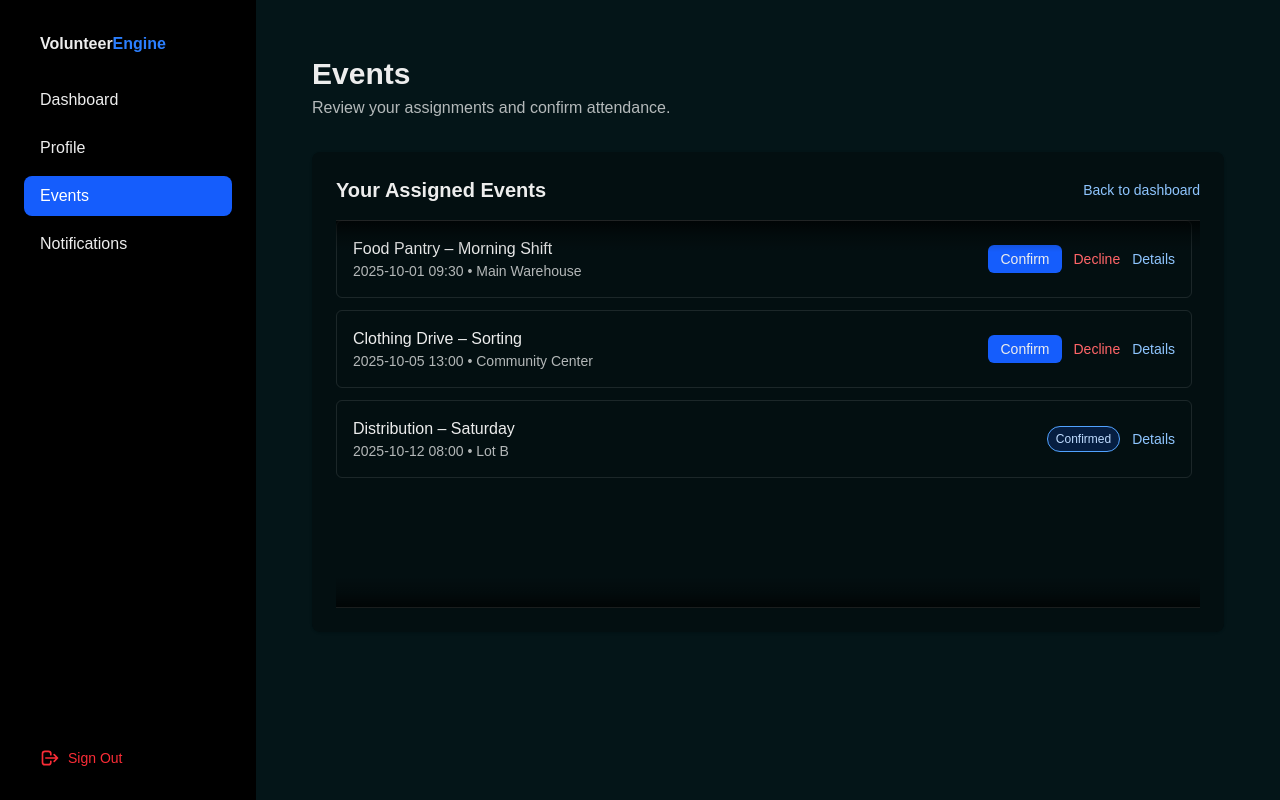
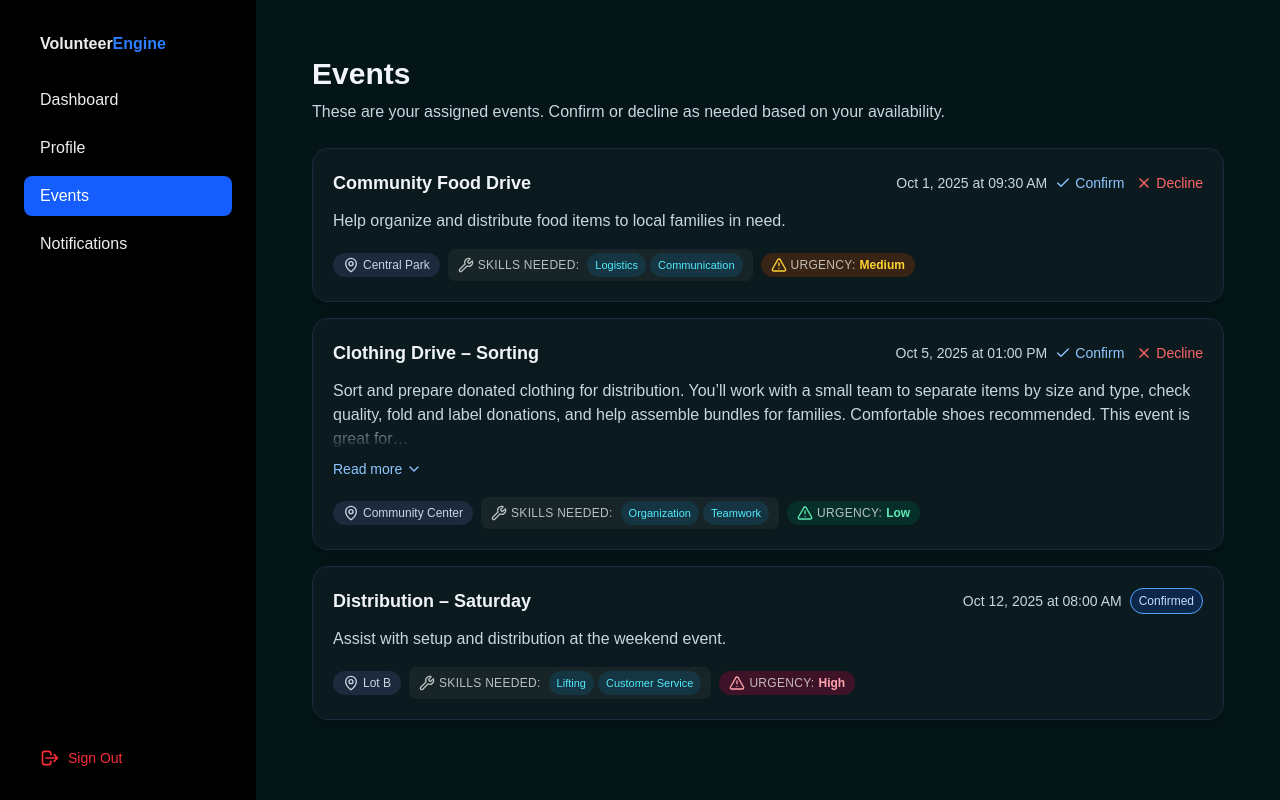
Before and after one commit to ricsf2000/VolunteerEngine, a Next.js app: page /volunteer/events in a window 1280 px wide. Built offline with nearby package versions, Linux system fonts and the light colour scheme; a web font is replaced by a local one.

Commit message:
Volunteer events: cards, urgency chip, skills group, read-more collapse

```diff
--- a/src/app/volunteer/events/page.tsx
+++ b/src/app/volunteer/events/page.tsx
@@ -1,123 +1,255 @@
+// src/app/volunteer/events/page.tsx
 'use client';
 
-import { useState } from "react";
-import Link from "next/link";
-
+import React, { useState } from "react";
+import {
+  Calendar,
+  MapPin,
+  Check,
+  X,
+  AlertTriangle,
+  ChevronDown,
+  ChevronUp,
+  Wrench,
+} from "lucide-react";
 
 type EventItem = {
   id: string;
-  title: string;
-  date: string;
-  location: string;
-  status: "Pending" | "Confirmed" | "Declined";
+  eventName: string;           // <= 100 chars (enforced on admin side)
+  description: string;         // textarea
+  location: string;            // textarea
+  requiredSkills: string[];    // multi-select
+  urgency: "Low" | "Medium" | "High"; // select
+  eventDate: string;           // ISO "YYYY-MM-DD"
+  eventTime?: string;          // "HH:mm" (optional)
+  status: "Pending" | "Confirmed";
 };
+
+// Clear urgency visuals: chip color + icon color
+const urgencyUI: Record<EventItem["urgency"], { chip: string; icon: string }> = {
+  High:   { chip: "bg-rose-900/40 text-rose-300",       icon: "text-rose-300" },
+  Medium: { chip: "bg-amber-900/40 text-amber-300",     icon: "text-amber-300" },
+  Low:    { chip: "bg-emerald-900/40 text-emerald-300", icon: "text-emerald-300" },
+};
+
+const WORD_LIMIT = 40;
 
 export default function VolunteerEvents() {
   const [events, setEvents] = useState<EventItem[]>([
-    { id: "e1", title: "Food Pantry – Morning Shift", date: "2025-10-01 09:30", location: "Main Warehouse", status: "Pending" },
-    { id: "e2", title: "Clothing Drive – Sorting",    date: "2025-10-05 13:00", location: "Community Center", status: "Pending" },
-    { id: "e3", title: "Distribution – Saturday",     date: "2025-10-12 08:00", location: "Lot B",            status: "Confirmed" },
+    {
+      id: "e1",
+      eventName: "Community Food Drive",
+      description: "Help organize and distribute food items to local families in need.",
+      location: "Central Park",
+      requiredSkills: ["Logistics", "Communication"],
+      urgency: "Medium",
+      eventDate: "2025-10-01",
+      eventTime: "09:30",
+      status: "Pending",
+    },
+    {
+      id: "e2",
+      eventName: "Clothing Drive – Sorting",
+      // Long on purpose to trigger 'Read more'
+      description:
+        "Sort and prepare donated clothing for distribution. You’ll work with a small team to separate items by size and type, check quality, fold and label donations, and help assemble bundles for families. Comfortable shoes recommended. This event is great for first-time volunteers and anyone who enjoys fast but organized teamwork. Brief orientation included at the start, and refreshments are provided throughout the shift. If you have labeling or inventory experience, please note it in your profile so we can place you at the intake station.",
+      location: "Community Center",
+      requiredSkills: ["Organization", "Teamwork"],
+      urgency: "Low",
+      eventDate: "2025-10-05",
+      eventTime: "13:00",
+      status: "Pending",
+    },
+    {
+      id: "e3",
+      eventName: "Distribution – Saturday",
+      description: "Assist with setup and distribution at the weekend event.",
+      location: "Lot B",
+      requiredSkills: ["Lifting", "Customer Service"],
+      urgency: "High",
+      eventDate: "2025-10-12",
+      eventTime: "08:00",
+      status: "Confirmed",
+    },
   ]);
 
-  const confirmEvent = (id: string) => {
-    setEvents(prev => prev.map(ev => ev.id === id ? { ...ev, status: "Confirmed" } : ev));
-  };
+  // Track which cards are expanded: id -> boolean
+  const [expanded, setExpanded] = useState<Record<string, boolean>>({});
 
-  const declineEvent = (id: string) => {
+  const confirmEvent = (id: string) =>
+    setEvents(prev => prev.map(e => (e.id === id ? { ...e, status: "Confirmed" } : e)));
 
-  setEvents(prev => prev.map(ev => ev.id === id ? { ...ev, status: "Declined" } : ev));
+  const declineEvent = (id: string) =>
+    setEvents(prev => prev.filter(e => e.id !== id)); // remove card (like notifications delete)
+
+  const toggleExpand = (id: string) =>
+    setExpanded(prev => ({ ...prev, [id]: !prev[id] }));
+
+  const prettyDate = (iso: string) =>
+    new Date(`${iso}T00:00:00`).toLocaleDateString(undefined, {
+      month: "short",
+      day: "numeric",
+      year: "numeric",
+    });
+
+  const prettyTime = (t?: string) =>
+    t
+      ? new Date(`2000-01-01T${t}`).toLocaleTimeString([], {
+          hour: "2-digit",
+          minute: "2-digit",
+        })
+      : null;
+
+  const truncateWords = (text: string, limit = WORD_LIMIT) => {
+    const words = text.trim().split(/\s+/);
+    if (words.length <= limit) return { isLong: false, short: text };
+    return { isLong: true, short: words.slice(0, limit).join(" ") + "…" };
   };
 
   return (
-    <div className="p-6 space-y-8">
-      <header>
-        <h1 className="text-3xl font-bold mb-1">Events</h1>
-        <p className="text-white/70">Review your assignments and confirm attendance.</p>
-      </header>
+    <div className="p-6">
+      <h1 className="text-3xl font-bold text-slate-100 mb-2">Events</h1>
+      <p className="text-slate-300 mb-6">These are your assigned events. Confirm or decline as needed based on your availability.</p>
 
-      <section className="grid gap-6 lg:grid-cols-3">
-        {/* Events list card */}
-        <div className="lg:col-span-3 bg-black/30 rounded-lg shadow-sm p-6 md:h-[26rem] lg:h-[30rem] flex flex-col">
-          <div className="flex items-center justify-between mb-4 shrink-0">
-            <h2 className="text-xl font-semibold">Your Assigned Events</h2>
-            <Link
-              href="/volunteer"
-              className="text-sm text-blue-300 hover:underline [&::after]:content-[''] [&::after]:hidden"
-            >
-              Back to dashboard
-            </Link>
+      <div className="space-y-4">
+        {events.length === 0 ? (
+          <EmptyState />
+        ) : (
+          events.map(e => {
+            const { isLong, short } = truncateWords(e.description, WORD_LIMIT);
+            const isExpanded = !!expanded[e.id];
+
+            return (
+              <div key={e.id} className="rounded-2xl border border-slate-800 bg-[#0b1a1e] p-5 shadow-lg">
+                {/* Top row: title + date/time + actions/status */}
+                <div className="flex flex-wrap items-center gap-2">
+                  <h3 className="text-lg font-semibold text-slate-100 flex-1">
+                    {e.eventName.length > 100 ? e.eventName.slice(0, 100) + "…" : e.eventName}
+                  </h3>
+
+                  <div className="text-sm text-slate-300">
+                    {prettyDate(e.eventDate)}
+                    {prettyTime(e.eventTime) ? ` at ${prettyTime(e.eventTime)}` : ""}
                   </div>
 
-          <div className="relative flex-1 min-h-0">
-            {/*  hidden scrollbar, still scrollable */}
-            <div
-              className="h-full overflow-y-auto overscroll-contain pr-2
-                         [scrollbar-width:none] [-ms-overflow-style:none]
-                         [&::-webkit-scrollbar]:hidden"
-              tabIndex={0}
-              aria-label="Assigned events list"
-            >
-              <ul className="space-y-3">
-                {events.map(e => (
-                  <li key={e.id} className="rounded-md border border-white/10 p-4 flex items-center justify-between">
-                    <div>
-                      <div className="font-medium">{e.title}</div>
-                      <div className="text-sm text-white/70">
-                        {e.date} • {e.location}
-                      </div>
-                    </div>
-
-                    <div className="flex items-center gap-3">
-                      {e.status === "Confirmed" && (
+                  <div className="ml-auto flex items-center gap-3">
+                    {e.status === "Confirmed" ? (
                       <span className="px-2 py-1 rounded-full text-xs border bg-blue-600/20 border-blue-400 text-blue-200">
                         Confirmed
                       </span>
-                      )}
-
-                      {e.status === "Declined" && (
-                        <span className="px-2 py-1 rounded-full text-xs border bg-red-600/20 border-red-400 text-red-200">
-                          Declined
-                        </span>
-                      )}
-
-                      {e.status === "Pending" && (
+                    ) : (
                       <>
                         <button
                           onClick={() => confirmEvent(e.id)}
-                                  className="px-3 py-1 rounded-md text-sm font-medium bg-blue-600 hover:bg-blue-700 transition-colors"
+                          title="Confirm"
+                          aria-label="Confirm"
+                          className="text-blue-300 hover:text-blue-200 text-sm font-medium transition-colors inline-flex items-center gap-1"
                         >
+                          <Check className="w-4 h-4" />
                           Confirm
                         </button>
-
-
                         <button
                           onClick={() => declineEvent(e.id)}
-                                  className="text-red-400 hover:text-red-300 text-sm font-medium transition-colors focus:outline-none focus:underline"
-                                  aria-label="Decline assignment"
+                          title="Decline"
+                          aria-label="Decline"
+                          className="text-red-400 hover:text-red-300 text-sm font-medium transition-colors inline-flex items-center gap-1"
                         >
+                          <X className="w-4 h-4" />
                           Decline
                         </button>
                       </>
                     )}
-
-                      <Link href="/volunteer/events" className="text-sm text-blue-300 hover:underline">
-                        Details
-                      </Link>
                   </div>
-                  </li>
-                ))}
-              </ul>
                 </div>
 
-            {/* fade overlays (top/bottom) for scroll affordance */}
-            <div className="pointer-events-none absolute inset-x-0 top-0 h-8 z-20 bg-gradient-to-b from-black/70 via-black/25 to-transparent" />
-            <div className="pointer-events-none absolute inset-x-0 bottom-0 h-8 z-20 bg-gradient-to-t from-black/70 via-black/25 to-transparent" />
-            {/* hairlines */}
-            <div className="pointer-events-none absolute inset-x-0 top-0 h-px z-30 bg-white/10" />
-            <div className="pointer-events-none absolute inset-x-0 bottom-0 h-px z-30 bg-white/10" />
+                {/* Description (collapsible) */}
+                <div className="mt-3">
+                  {/* text + fade live in this relative wrapper */}
+                  <div className="relative">
+                    <p className="text-slate-300">
+                      {isLong && !isExpanded ? short : e.description}
+                    </p>
+
+                    {/* fade only covers the text, not the button */}
+                    {isLong && !isExpanded && (
+                      <div className="pointer-events-none absolute inset-x-0 bottom-0 h-8 z-10 bg-gradient-to-t from-[#0b1a1e] to-transparent" />
+                    )}
+                  </div>
+
+                  {/* button sits ABOVE the fade */}
+                  {isLong && (
+                    <button
+                      onClick={() => toggleExpand(e.id)}
+                      aria-expanded={isExpanded}
+                      className="mt-2 relative z-20 text-blue-300 hover:text-blue-200 text-sm font-medium inline-flex items-center gap-1"
+                    >
+                      {isExpanded ? (
+                        <>
+                          Show less <ChevronUp className="w-4 h-4" />
+                        </>
+                      ) : (
+                        <>
+                          Read more <ChevronDown className="w-4 h-4" />
+                        </>
+                      )}
+                    </button>
+                  )}
+                </div>
+
+                {/* Chips: location, grouped skills, urgency */}
+                <div className="mt-4 flex flex-wrap items-center gap-2">
+                  {/* Location */}
+                  <span className="inline-flex items-center gap-1 rounded-full bg-slate-800 px-2.5 py-1 text-xs text-slate-300">
+                    <MapPin className="w-4 h-4" />
+                    {e.location}
+                  </span>
+
+                  {/* Skills group */}
+                  <div
+                    className="inline-flex flex-wrap items-center gap-1 rounded-lg bg-white/5 px-2.5 py-1"
+                    role="group"
+                    aria-label="Skills needed"
+                  >
+                    <span className="inline-flex items-center gap-1 text-xs text-white/70 mr-1">
+                      <Wrench className="w-4 h-4" />
+                      <span className="uppercase tracking-wide">Skills needed:</span>
+                    </span>
+
+                    {e.requiredSkills.map((s) => (
+                      <span
+                        key={s}
+                        className="rounded-full bg-cyan-900/40 px-2 py-0.5 text-[11px] leading-5 text-cyan-300"
+                      >
+                        {s}
+                      </span>
+                    ))}
+                  </div>
+
+                  {/* Urgency */}
+                  <span
+                    className={`inline-flex items-center gap-1 rounded-full px-2.5 py-1 text-xs ${urgencyUI[e.urgency].chip}`}
+                    title={`Urgency: ${e.urgency}`}
+                    aria-label={`Urgency level ${e.urgency}`}
+                  >
+                    <AlertTriangle className={`w-4 h-4 ${urgencyUI[e.urgency].icon}`} />
+                    <span className="uppercase tracking-wide text-white/70">Urgency:</span>
+                    <span className="font-semibold">{e.urgency}</span>
+                  </span>
                 </div>
               </div>
-      </section>
+            );
+          })
+        )}
+      </div>
     </div>
   );
 }
+
+function EmptyState() {
+  return (
+    <div className="text-center py-12 rounded-2xl border border-slate-800 bg-[#0b1a1e] shadow-lg">
+      <h3 className="text-lg font-semibold text-slate-100 mb-2">No assigned events</h3>
+      <p className="text-slate-400">You’ll see events here when you’re assigned to one.</p>
+    </div>
+  );
+}
```
Lines whose indentation alone changed are shown as unchanged.
